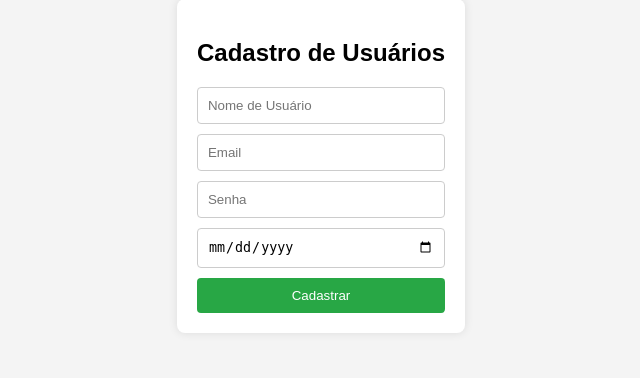
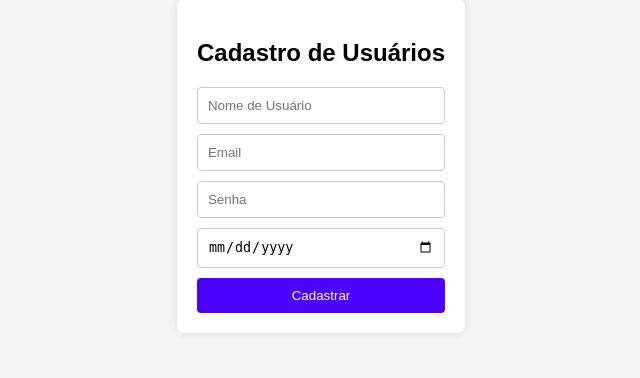
Before and after one commit to RafaelBG7/finaldevops, a Flask app: page / in a window 1280 px wide. Shown: the part 234-612 px from the top of the page, without its empty margins (319-959 px from the left). Run offline with Flask 2, Linux system fonts and the light colour scheme.

Commit message:
EDIT STYLE

```diff
--- a/static/style.css
+++ b/static/style.css
@@ -31,10 +31,10 @@ body {
     padding: 10px;
     border: none;
     border-radius: 4px;
-    background-color: #28a745;
+    background-color: #4c00ff;
     color: #fff;
     cursor: pointer;
 }
 .container form button:hover {
-    background-color: #218838;
+    background-color: #4c00ff;
 }
```
